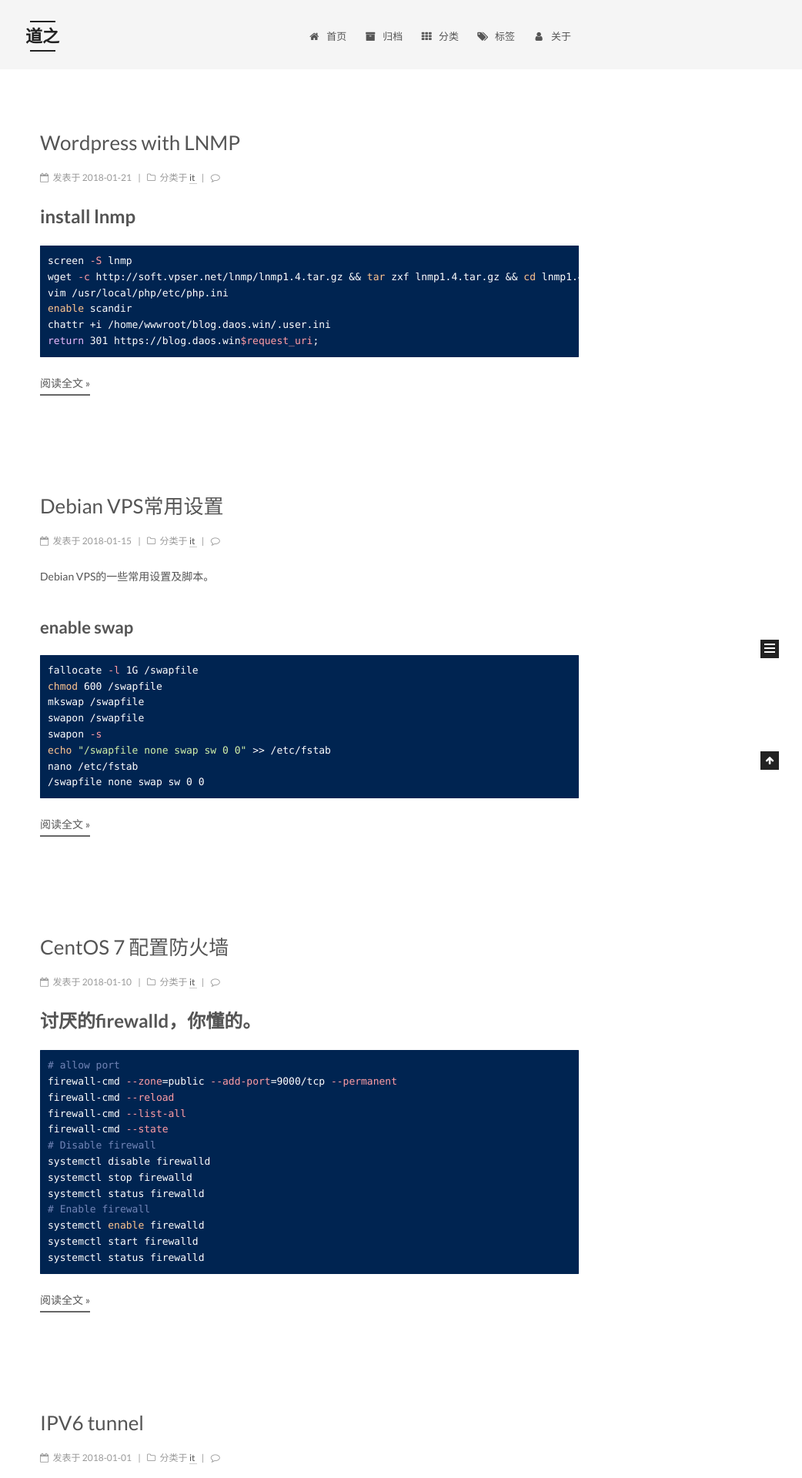
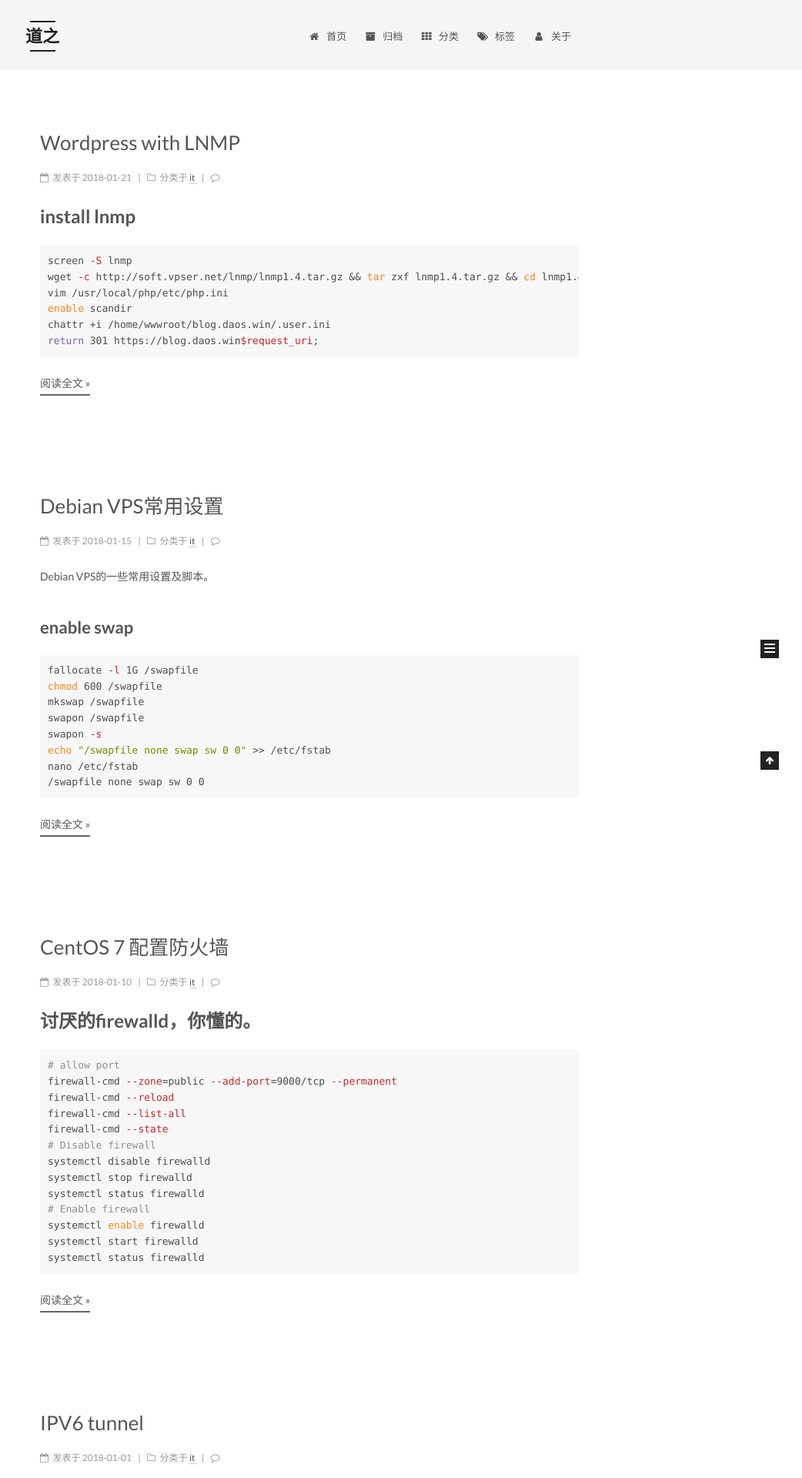
Before and after one commit to xiaolugo/xiaolugo.github.io, a Jekyll site: the page built from index.html, in a window 1280 px wide. Shown: the top 1920 px of the page at 77% size, without its empty margins (238-1280 px from the left). Built offline with Jekyll 4.4.1, drawn with Linux system fonts in a browser that asks for light colours; the list of posts is cut into pages by our own code; comment, search, counter and statistics services are not loaded.

Commit message:
Update _config.yml

```diff
--- a/_config.yml
+++ b/_config.yml
@@ -356,7 +356,7 @@ custom_logo:
 # Available value:
 #    normal | night | night eighties | night blue | night bright
 # https://github.com/chriskempson/tomorrow-theme
-highlight_theme: night blue
+highlight_theme: normal
 
 
 # ---------------------------------------------------------------
```
